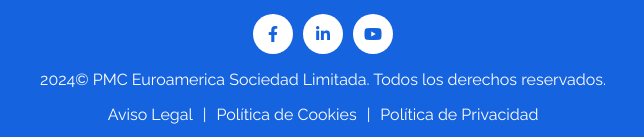
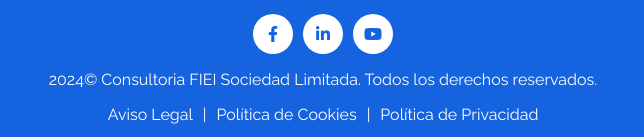
Before and after one commit to Marco-Silvera/ProyectoGerencia, a plain HTML site: page politica-cookies.html in a window 1280 px wide. Shown: the part 873-1010 px from the top of the page, 317-961 px from the left. Drawn offline with nearby package versions, Linux system fonts and the light colour scheme.

Commit message:
Update politica-cookies.html

```diff
--- a/politica-cookies.html
+++ b/politica-cookies.html
@@ -73,7 +73,7 @@
         </div>
 
         <p>
-            2024© PMC Euroamerica Sociedad Limitada. Todos los derechos reservados.
+            2024© Consultoria FIEI Sociedad Limitada. Todos los derechos reservados.
         </p>
 
         <div class="links-footer">
```
